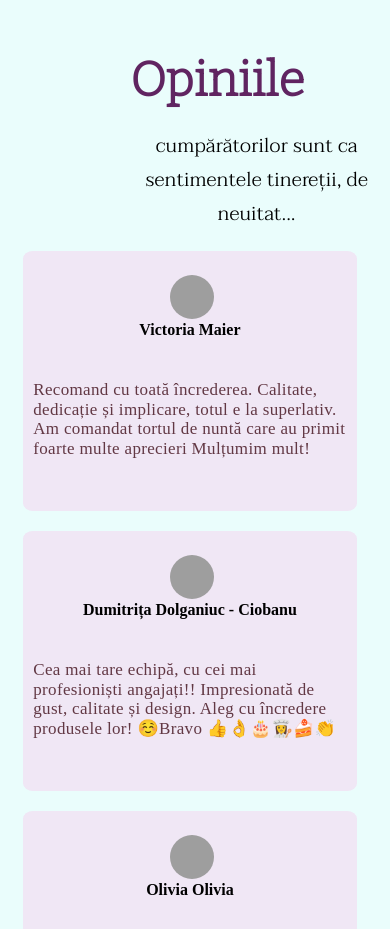
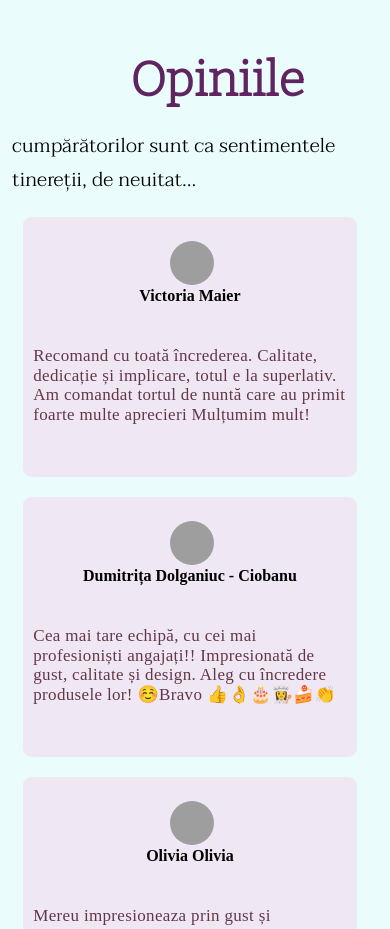
Before and after one commit to Alexandru150/vanilla_blumm, a plain HTML site: page index.html in a window 390 px wide. Shown: the part 8760-9689 px from the top of the page. Drawn offline with nearby package versions, Linux system fonts and the light colour scheme; grey boxes are pictures that could not be loaded.

Commit message:
Update style.css

```diff
--- a/css/style.css
+++ b/css/style.css
@@ -961,7 +961,7 @@ body{
 #recenzii .opinii{
     max-width: 100%;
     font-size: 20px;
-    text-align: center;
+    margin-left:-2%;
 }
 .contacte h1 {
     padding: 5%;
```
